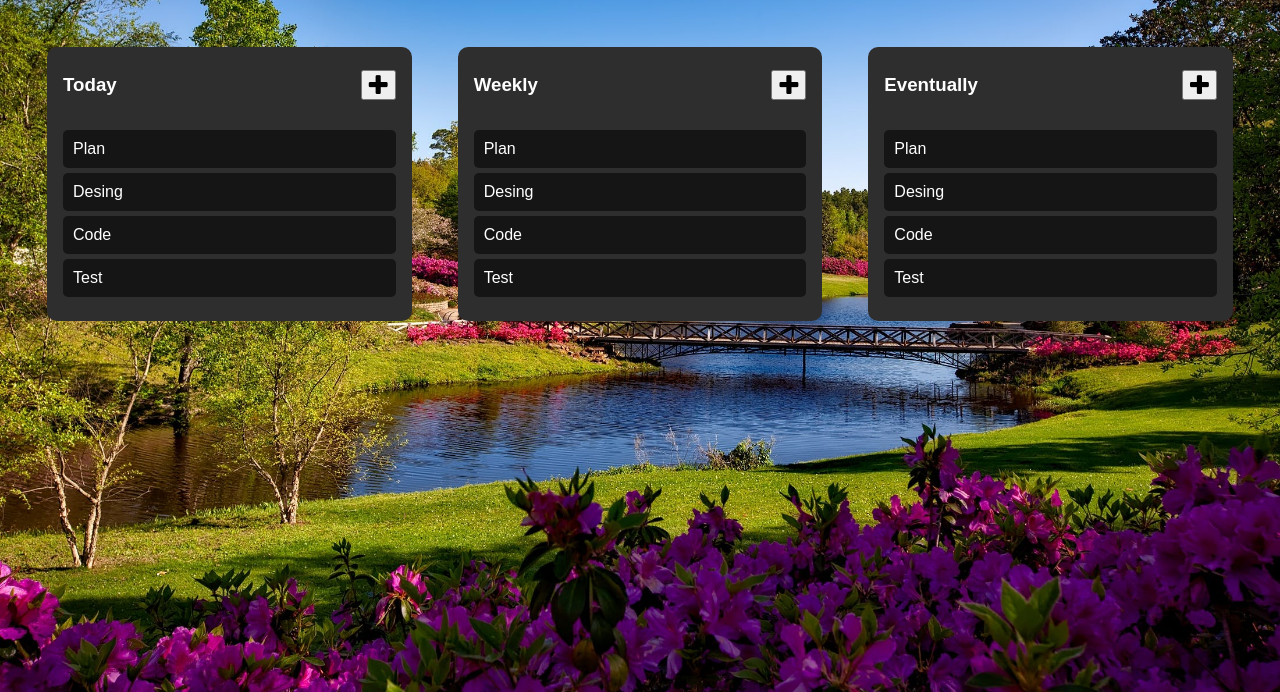
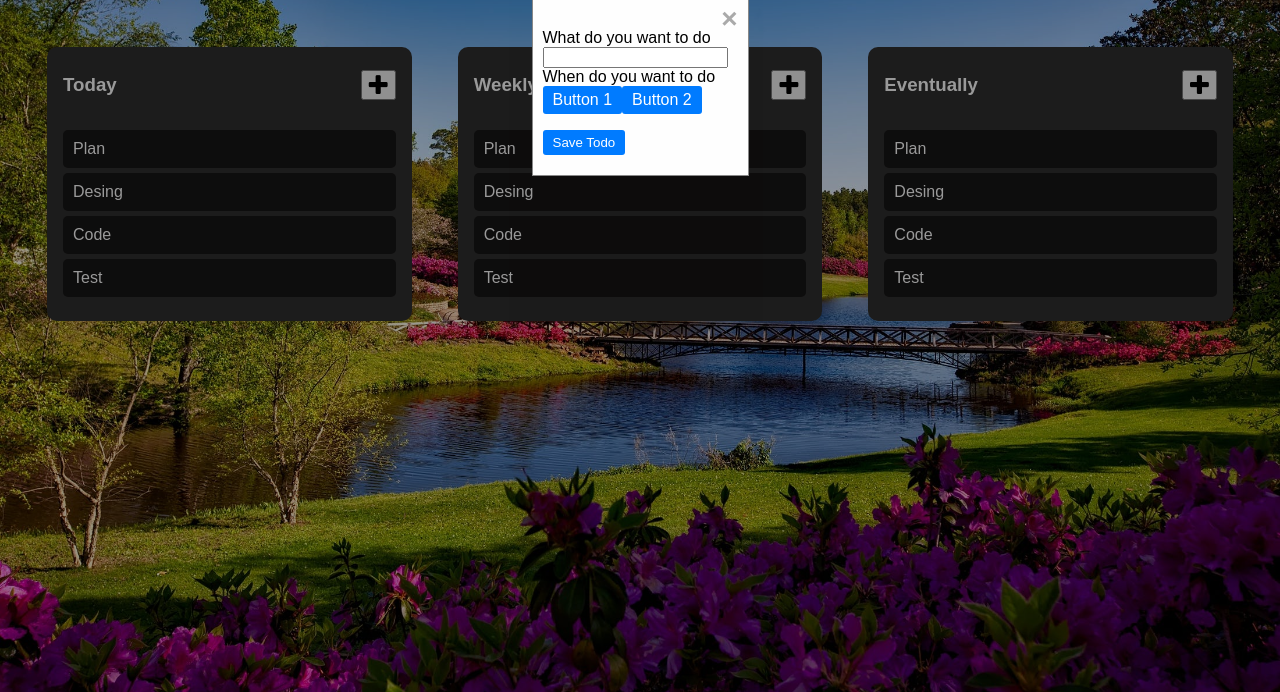
Before and after one commit to AbdulSamad676/Simple-Todo-Extension-Clone-in-JS, a plain HTML site: page index.html in a window 1280 px wide. Shown: the part 108-800 px from the top of the page. Drawn offline with Linux system fonts and the light colour scheme.

Commit message:
Modal data added

```diff
--- a/index.html
+++ b/index.html
@@ -83,6 +83,45 @@
         </div>
 
     </div>
+    <!-- The Modal -->
+    <div id="myModal" class="modal">
+
+        <!-- Modal content -->
+        <div class="modal-content">
+            <span class="close">&times;</span>
+
+            <div class="modalData">
+                <form class="modalForm" action="">
+                    <label for="">What do you want to do</label></br>
+                    <input type="text">
+                    <br>
+                    <label for="">When do you want to do</label></br>
+                    <!-- <input type="radio" id="option1" name="options">
+                    <button>Button 1</button>
+
+                    <input type="radio" id="option2" name="options">
+                    <button>Button 2</button> -->
+
+                    <div class="button-container">
+                        <input type="radio" id="option1" class="radio-button" name="options">
+                        <label for="option1" class="custom-button" onclick="handleButtonClick('option1')">Button
+                            1</label>
+
+                        <input type="radio" id="option2" class="radio-button" name="options">
+                        <label for="option2" class="custom-button" onclick="handleButtonClick('option2')">Button
+                            2</label>
+
+                        <!-- Add more buttons as needed -->
+                    </div>
+
+                    <button class="saveTodoBtn" type="submit">Save Todo</button>
+                </form>
+
+            </div>
+        </div>
+
+    </div>
+
     <script src="javaScript.js"></script>
 </body>
 
--- a/javaScript.js
+++ b/javaScript.js
@@ -9,3 +9,8 @@ const today = new Date().toLocaleDateString('en-US', currenDate);
 
 console.log(today);
 document.getElementById('date').textContent = today;
+
+function handleButtonClick(optionId) {
+	// Handle button click here
+	console.log(`Button ${optionId} clicked`);
+}
--- a/style.css
+++ b/style.css
@@ -149,3 +149,79 @@ form {
 	border-radius: 5px;
 	/* text-align: center; */
 }
+/* Modal Section */
+.modal {
+	/* display: none; Hidden by default */
+	position: fixed; /* Stay in place */
+	z-index: 1; /* Sit on top */
+	padding-top: 100px; /* Location of the box */
+	left: 0;
+	top: 0;
+	width: 100%; /* Full width */
+	height: 100%; /* Full height */
+	overflow: auto; /* Enable scroll if needed */
+	background-color: rgb(0, 0, 0); /* Fallback color */
+	background-color: rgba(0, 0, 0, 0.4); /* Black w/ opacity */
+}
+
+/* Modal Content */
+.modal-content {
+	color: black;
+	background-color: #fefefe;
+	margin: auto;
+	padding: 10px;
+	border: 1px solid #888;
+	width: max-content;
+}
+.modalData {
+	margin-top: 1rem;
+	width: 100%;
+}
+.modalForm {
+	display: block;
+	padding-left: 0px;
+}
+
+/* Radio Buttons */
+.button-container {
+	display: flex;
+	align-items: center;
+}
+
+.radio-button {
+	display: none;
+}
+
+.custom-button {
+	background-color: #007bff;
+	color: #fff;
+	border: none;
+	border-radius: 3px;
+	padding: 5px 10px;
+	cursor: pointer;
+}
+/* Radio Buttons End */
+.saveTodoBtn {
+	margin-top: 1rem;
+	background-color: #007bff;
+	color: #fff;
+	border: none;
+	border-radius: 3px;
+	padding: 5px 10px;
+	cursor: pointer;
+}
+
+/* The Close Button */
+.close {
+	color: #aaaaaa;
+	float: right;
+	font-size: 28px;
+	font-weight: bold;
+}
+
+.close:hover,
+.close:focus {
+	color: #000;
+	text-decoration: none;
+	cursor: pointer;
+}
```
